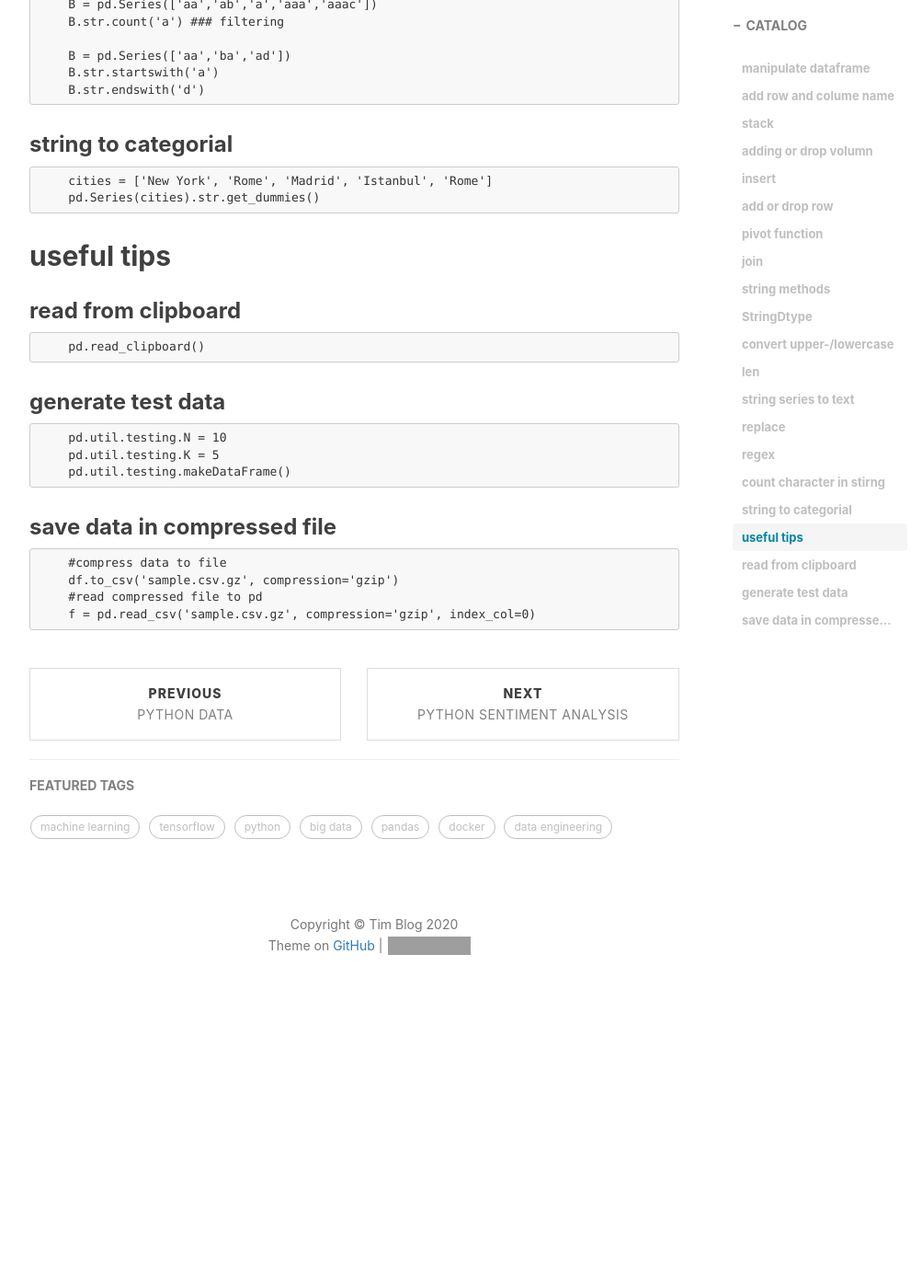
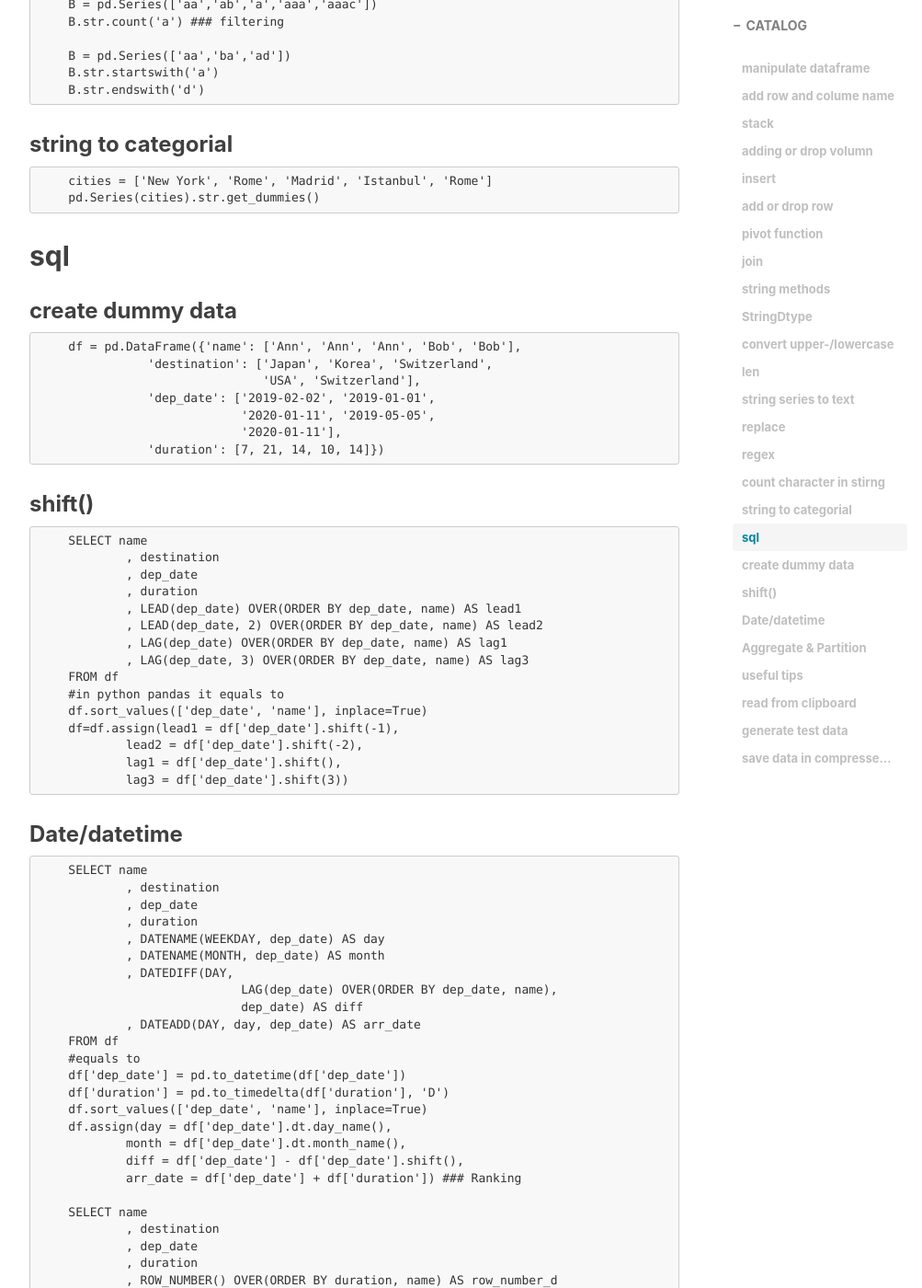
Before and after one commit to neverset123/YWHome, a Jekyll site: the page built from _posts/2020-09-20-Python Pandas.md, in a window 1280 px wide and 1400 px high, scrolled down 2895 px. Shown: the whole window at 92% size, without its empty margins (233-1236 px from the left). Built offline with Jekyll 4.4.1, drawn with Linux system fonts in a browser that asks for light colours; nearby versions of some CDN libraries; comment, search, counter and statistics services are not loaded; before the commit the page ends 4027 px from its top, so only the background shows below that; some of the changed text lies outside the part shown; grey boxes are pictures that could not be loaded.

Commit message:
airflow updated

```diff
--- a/_posts/2020-09-20-Python Pandas.md
+++ b/_posts/2020-09-20-Python Pandas.md
@@ -127,6 +127,95 @@ it replace not only whole string, but also part of the string if any
         cities = ['New York', 'Rome', 'Madrid', 'Istanbul', 'Rome']
         pd.Series(cities).str.get_dummies()
 
+## sql
+### create dummy data
+
+        df = pd.DataFrame({'name': ['Ann', 'Ann', 'Ann', 'Bob', 'Bob'],
+                   'destination': ['Japan', 'Korea', 'Switzerland',
+                                   'USA', 'Switzerland'],
+                   'dep_date': ['2019-02-02', '2019-01-01',
+                                '2020-01-11', '2019-05-05',
+                                '2020-01-11'],
+                   'duration': [7, 21, 14, 10, 14]})
+
+### shift()
+
+        SELECT name
+                , destination
+                , dep_date
+                , duration
+                , LEAD(dep_date) OVER(ORDER BY dep_date, name) AS lead1
+                , LEAD(dep_date, 2) OVER(ORDER BY dep_date, name) AS lead2
+                , LAG(dep_date) OVER(ORDER BY dep_date, name) AS lag1
+                , LAG(dep_date, 3) OVER(ORDER BY dep_date, name) AS lag3
+        FROM df
+        #in python pandas it equals to
+        df.sort_values(['dep_date', 'name'], inplace=True)
+        df=df.assign(lead1 = df['dep_date'].shift(-1),
+                lead2 = df['dep_date'].shift(-2),
+                lag1 = df['dep_date'].shift(),
+                lag3 = df['dep_date'].shift(3))
+
+### Date/datetime
+
+        SELECT name
+                , destination
+                , dep_date
+                , duration
+                , DATENAME(WEEKDAY, dep_date) AS day
+                , DATENAME(MONTH, dep_date) AS month
+                , DATEDIFF(DAY,
+                                LAG(dep_date) OVER(ORDER BY dep_date, name),
+                                dep_date) AS diff
+                , DATEADD(DAY, day, dep_date) AS arr_date
+        FROM df
+        #equals to
+        df['dep_date'] = pd.to_datetime(df['dep_date'])
+        df['duration'] = pd.to_timedelta(df['duration'], 'D')
+        df.sort_values(['dep_date', 'name'], inplace=True)
+        df.assign(day = df['dep_date'].dt.day_name(),
+                month = df['dep_date'].dt.month_name(),
+                diff = df['dep_date'] - df['dep_date'].shift(),
+                arr_date = df['dep_date'] + df['duration'])
+### Ranking
+
+        SELECT name
+                , destination
+                , dep_date
+                , duration
+                , ROW_NUMBER() OVER(ORDER BY duration, name) AS row_number_d
+                , RANK() OVER(ORDER BY duration) AS rank_d
+                , DENSE_RANK() OVER(ORDER BY duration) AS dense_rank_d
+        FROM df
+        #equal to
+        df.sort_values(['duration', 'name']).assign(
+                row_number_d = df['duration'].rank(method='first').astype(int),
+                rank_d = df['duration'].rank(method='min').astype(int),
+                dense_rank_d = df['duration'].rank(method='dense').astype(int))
+
+### Aggregate & Partition
+
+        SELECT name
+                , destination
+                , dep_date
+                , duration
+                , MAX(duration) OVER() AS max_dur
+                , SUM(duration) OVER() AS sum_dur
+                , AVG(duration) OVER(PARTITION BY name) AS avg_dur_name
+                , SUM(duration) OVER(PARTITION BY name ORDER BY dep_date
+                                        RANGE BETWEEN UNBOUNDED PRECEDING
+                                        AND CURRENT ROW) AS cum_sum_dur_name
+        FROM df
+        #equal to
+        df.sort_values(['name', 'dep_date'], inplace=True)
+        df.assign(max_dur=df['duration'].max(),
+                sum_dur=df['duration'].sum(),
+                avg_dur_name=df.groupby('name')['duration']
+                                .transform('mean'),
+                cum_sum_dur_name=df.sort_values('dep_date')
+                                .groupby('name')['duration']
+                                .transform('cumsum'))
+
 ## useful tips
 ### read from clipboard
 
```
Also changed, not shown: _posts/2020-09-05-Airflow.md (+2 -0 lines).
